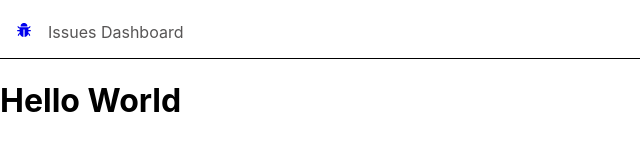
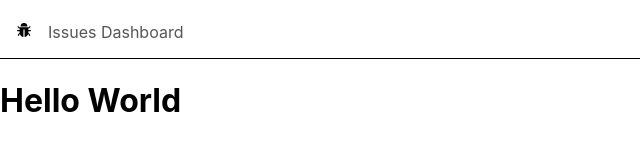
Before and after one commit to Dntlevett/issue-tracker-2, a React (Create React App) app: page / in a window 1280 px wide. Shown: the top 160 px of the page, without its empty margins (0-640 px from the left). Built offline with nearby package versions, Linux system fonts and the light colour scheme.

Commit message:
style nav

```diff
--- a/src/Components/Nav/Nav.jsx
+++ b/src/Components/Nav/Nav.jsx
@@ -5,7 +5,9 @@ function Nav() {
   return (
     <div className="navBarContainer">
       <Link href="/">
-        <AiFillBug />
+        <div className="logoBug">
+          <AiFillBug />{" "}
+        </div>
       </Link>
       <nav className="navBar">
         <Link className="navBar-Link1" href="/Issues">
--- a/src/Components/Nav/nav.scss
+++ b/src/Components/Nav/nav.scss
@@ -1,3 +1,8 @@
+.logoBug {
+  color: black;
+  text-decoration: none;
+  //   width: 1 rem;
+}
 .navBarContainer {
   display: flex;
   border-bottom: 0.1rem solid black;
@@ -11,6 +16,7 @@
   &-Link2 {
     color: rgb(87, 85, 85);
     text-decoration: none;
+
     // padding: 0.6rem;
   }
 }
```
Also changed, not shown: src/Pages/IssuesPage.jsx (added), 1 other file (tests, documents, lock files or other folders).
